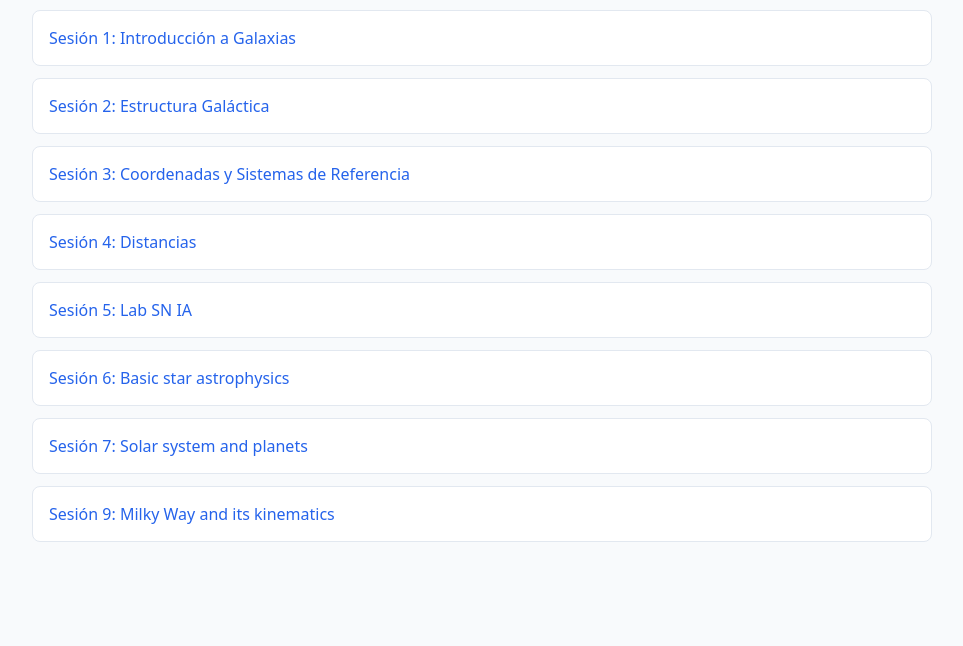
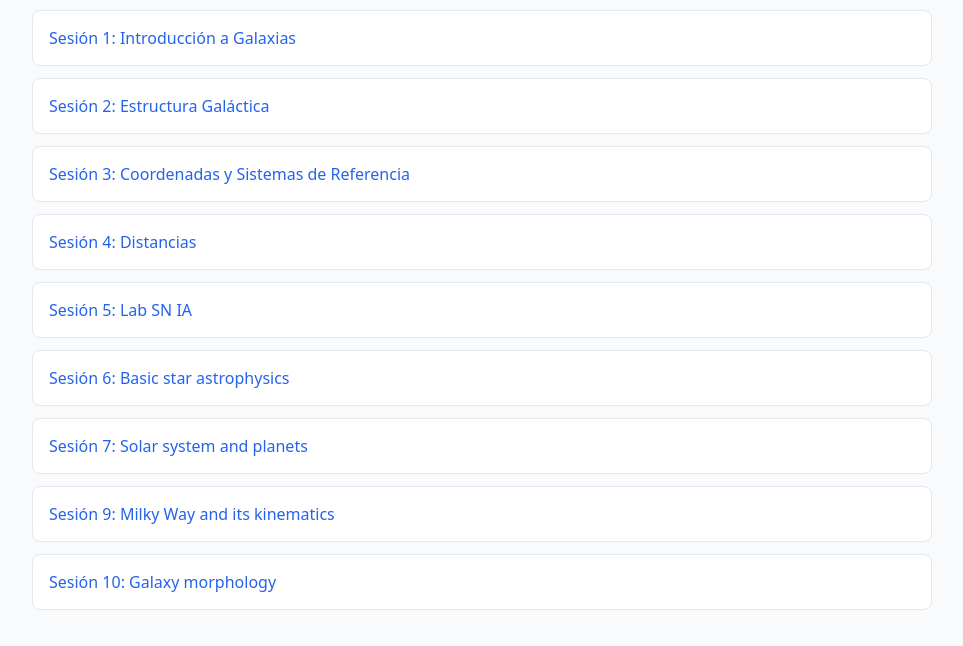
Before and after one commit to jegarfa/slides, a plain HTML site: page GalExAstro/index.html in a window 1280 px wide. Shown: the part 118-764 px from the top of the page, without its empty margins (158-1121 px from the left). Drawn offline with Linux system fonts and the light colour scheme.

Commit message:
update index

```diff
--- a/GalExAstro/index.html
+++ b/GalExAstro/index.html
@@ -62,8 +62,8 @@
     <li><a href="sesion-06-StellarAstrophys.html" target="_blank">Sesión 6: Basic star astrophysics</a></li>
     <li><a href="sesion-07-SolarSystem.html" target="_blank">Sesión 7: Solar system and planets</a></li>
     <li><a href="sesion-09-MilkyWay.html" target="_blank">Sesión 9: Milky Way and its kinematics</a></li>
+    <li><a href="sesion-10-Galaxies.html" target="_blank">Sesión 10: Galaxy morphology</a></li>
   </ul>
-
 
 </body>
 </html>
```
